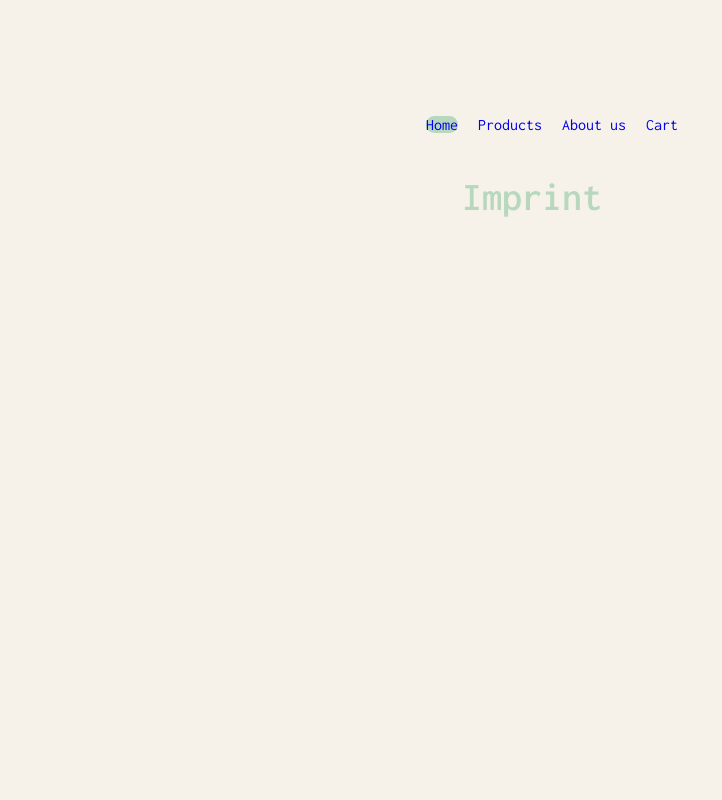
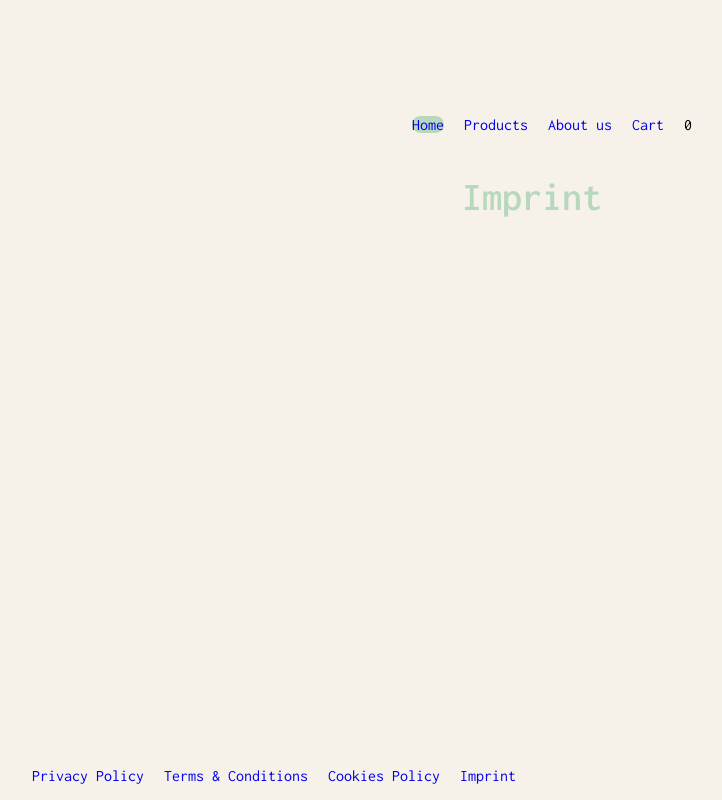
Before and after one commit to valashsab/next-js-ecommerce-store-vs, a Next.js app: page /imprint in a window 1280 px wide. Shown: the whole page, without its empty margins (108-830 px from the left). Built offline with nearby package versions, Linux system fonts and the light colour scheme; no server answers.

Commit message:
Add cart quantity in header/layout

```diff
--- a/Footer.js
+++ b/Footer.js
@@ -1,30 +1,30 @@
-// import Link from 'next/link';
+import Link from 'next/link';
 
-// export default function Footer() {
-//   return (
-//     <footer className="footer">
-//       <ul className="footerList">
-//         <li>
-//           <Link className="footerLinks" href="/privacypolicy">
-//             Privacy Policy
-//           </Link>
-//         </li>
-//         <li>
-//           <Link className="footerLinks" href="/termsandconditions">
-//             Terms & Conditions
-//           </Link>
-//         </li>
-//         <li>
-//           <Link className="footerLinks" href="/cookiespolicy">
-//             Cookies Policy
-//           </Link>
-//         </li>
-//         <li>
-//           <Link className="footerLinks" href="/imprint">
-//             Imprint
-//           </Link>
-//         </li>
-//       </ul>
-//     </footer>
-//   );
-// }
+export default function Footer() {
+  return (
+    <footer className="footer">
+      <ul className="footerList">
+        <li>
+          <Link className="footerLinks" href="/privacypolicy">
+            Privacy Policy
+          </Link>
+        </li>
+        <li>
+          <Link className="footerLinks" href="/termsandconditions">
+            Terms & Conditions
+          </Link>
+        </li>
+        <li>
+          <Link className="footerLinks" href="/cookiespolicy">
+            Cookies Policy
+          </Link>
+        </li>
+        <li>
+          <Link className="footerLinks" href="/imprint">
+            Imprint
+          </Link>
+        </li>
+      </ul>
+    </footer>
+  );
+}
--- a/Header.js
+++ b/Header.js
@@ -1,35 +1,45 @@
-// 'use client';
-// import Link from 'next/link';
-// import calculateTotalQuantity from './totalQuantity';
+import Link from 'next/link';
+import { getCookie } from './util/cookies';
+import { parseJson } from './util/json';
 
-// export default function Header({ productsWithQuantity }) {
-//   const totalQuantity = calculateTotalQuantity(productsWithQuantity);
+export default function Header() {
+  let cartQuantity = 0;
 
-//   return (
-//     <nav>
-//       <ul>
-//         <li className="navHome">
-//           <Link className="headerLinks" href="/">
-//             Home
-//           </Link>
-//         </li>
-//         <li className="navProductsAbout">
-//           <Link className="headerLinks" href="/products">
-//             Products
-//           </Link>
-//         </li>
-//         <li>
-//           <Link className="headerLinks" href="/about">
-//             About us
-//           </Link>
-//         </li>
-//         <li className="navCart">
-//           <Link className="headerLinks" href="/cart">
-//             Cart
-//           </Link>
-//         </li>
-//         {totalQuantity}
-//       </ul>
-//     </nav>
-//   );
-// }
+  const productsCookie = getCookie('cart');
+
+  const productsInput = !productsCookie ? [] : parseJson(productsCookie) || [];
+
+  productsInput.forEach((item) => {
+    cartQuantity += item.quantity;
+  });
+
+  console.log(cartQuantity);
+
+  return (
+    <nav>
+      <ul>
+        <li className="navHome">
+          <Link className="headerLinks" href="/">
+            Home
+          </Link>
+        </li>
+        <li className="navProductsAbout">
+          <Link className="headerLinks" href="/products">
+            Products
+          </Link>
+        </li>
+        <li>
+          <Link className="headerLinks" href="/about">
+            About us
+          </Link>
+        </li>
+        <li className="navCart">
+          <Link className="headerLinks" href="/cart">
+            Cart
+          </Link>
+        </li>
+        <li>{cartQuantity}</li>
+      </ul>
+    </nav>
+  );
+}
--- a/app/cart/page.js
+++ b/app/cart/page.js
@@ -10,7 +10,7 @@ export default async function CartPage() {
   const products = await getProducts();
 
   // cookies
-  const productsCookie = getCookie('products');
+  const productsCookie = getCookie('cart');
 
   const productsInput = !productsCookie ? [] : parseJson(productsCookie);
 
--- a/app/cart/removeProduct.js
+++ b/app/cart/removeProduct.js
@@ -6,7 +6,7 @@ import { parseJson } from '../../util/json';
 
 export async function removeProduct(productId) {
   // 1. get & store current cookie
-  const productsCookie = getCookie('products');
+  const productsCookie = getCookie('cart');
   // 2. parse the cookie value
 
   // !productsCookie <=> productsCookie === undefined  // save parsed cookie or save empty []
@@ -26,6 +26,6 @@ export async function removeProduct(productId) {
     productsInput.splice(productIndexToRemove, 1);
 
     // 4. we overwrite the cookie
-    await cookies().set('products', JSON.stringify(productsInput));
+    await cookies().set('cart', JSON.stringify(productsInput));
   }
 }
--- a/app/checkout/CheckoutForm.js
+++ b/app/checkout/CheckoutForm.js
@@ -9,7 +9,7 @@ export default function CheckOut() {
 
   const handleSubmit = async (e) => {
     e.preventDefault();
-    await deleteCookie('products');
+    await deleteCookie('cart');
     await router.push(`/thankyou`);
   };
 
--- a/app/checkout/actions.js
+++ b/app/checkout/actions.js
@@ -1,8 +1,8 @@
 'use server';
 import { cookies } from 'next/headers';
 
-export async function deleteCookie(products) {
-  await cookies().set(products, '', {
+export async function deleteCookie(cart) {
+  await cookies().set(cart, '', {
     maxAge: 0, // Set the maxAge to 0 to delete the cookie
   });
 }
--- a/app/checkout/page.js
+++ b/app/checkout/page.js
@@ -7,7 +7,7 @@ export default async function checkoutPage() {
   const products = await getProducts();
 
   // cookies
-  const productsCookie = getCookie('products');
+  const productsCookie = getCookie('cart');
 
   const productsInput = !productsCookie ? [] : parseJson(productsCookie);
 
--- a/app/layout.js
+++ b/app/layout.js
@@ -1,20 +1,7 @@
 import './globals.scss';
 import { Inconsolata } from 'next/font/google';
-// import { useRouter } from 'next/router';
-// import Header from '../Header';
-// import totalQuantity from '../totalQuantity';
-// import { useRouter } from 'next/navigation';
-// import { totalQuantity } from './cart/page';
-import Link from 'next/link';
-
-// import { useRouter } from 'next/navigation';
-// import Header from '../Header';
-
-// import totalQuantity from './cart/page';
-
-// import { getProducts } from '../database/products';
-// import { getCookie } from '../util/cookies';
-// import { parseJson } from '../util/json';
+import Footer from '../Footer';
+import Header from '../Header';
 
 const inconsolata = Inconsolata({
   weight: ['200', '400', '600'],
@@ -29,15 +16,14 @@ export const metadata = {
   },
   description: 'Premium matcha available for purchase in our e-commerce store.',
 };
-
-export default function RootLayout({ children }) {
-  // const router = useRouter();
-
+// export default function RootLayout({ children }) {
+export default function RootLayout(props) {
   return (
     <html lang="en">
       <body className={inconsolata.className}>
-        <nav>
-          <ul>
+        {/* <nav> */}
+        <Header />
+        {/* <ul>
             <li className="navHome">
               <Link className="headerLinks" href="/">
                 Home
@@ -59,17 +45,15 @@ export default function RootLayout({ children }) {
             </li>
             <li className="navCart">
               <Link className="headerLinks" href="/cart">
-                Cart{' '}
+                Cart
               </Link>
             </li>
-            {/* //         {totalQuantity} */}
-          </ul>
-        </nav>
-        {/* <Header totalQuantity={totalQuantity} /> */}
-        {/* <Header totalQuantity={totalQuantity} router={router} /> */}
-        {/* <Header totalQuantity={totalQuantity} router={router} /> */}
-        {/* <div>Total quantity: {totalQuantity}</div> */}
-        {children}
+
+          </ul> */}
+        {/* </nav> */}
+        {/* {children} */}
+        {props.children}
+        <Footer />
       </body>
     </html>
   );
--- a/app/products/[productId]/actions.ts
+++ b/app/products/[productId]/actions.ts
@@ -10,7 +10,7 @@ export type Product = {
 
 export async function setOrUpdateQuantity(productId: number, quantity: number) {
   // 1. get & store current cookie
-  const productsCookie = getCookie('products');
+  const productsCookie = getCookie('cart');
   // 2. parse the cookie value
 
   // !productsCookie <=> productsCookie === undefined  // save parsed cookie or save empty []
@@ -38,5 +38,5 @@ export async function setOrUpdateQuantity(productId: number, quantity: number) {
   }
 
   // 4. we overwrite the cookie
-  await cookies().set('products', JSON.stringify(productsInput));
+  await cookies().set('cart', JSON.stringify(productsInput));
 }
--- a/app/products/[productId]/page.tsx
+++ b/app/products/[productId]/page.tsx
@@ -21,7 +21,7 @@ export default async function SingleProductPage(props: Props) {
     return notFound();
   }
 
-  const productsCookie = getCookie('products');
+  const productsCookie = getCookie('cart');
 
   const products = !productsCookie ? [] : parseJson(productsCookie);
   // parseJson(productsCookie) || []; alternative to always have an array type
```
Also changed, not shown: util/localStorage.ts (added, +11 -0 lines), 2 other files (tests, documents, lock files or other folders).
